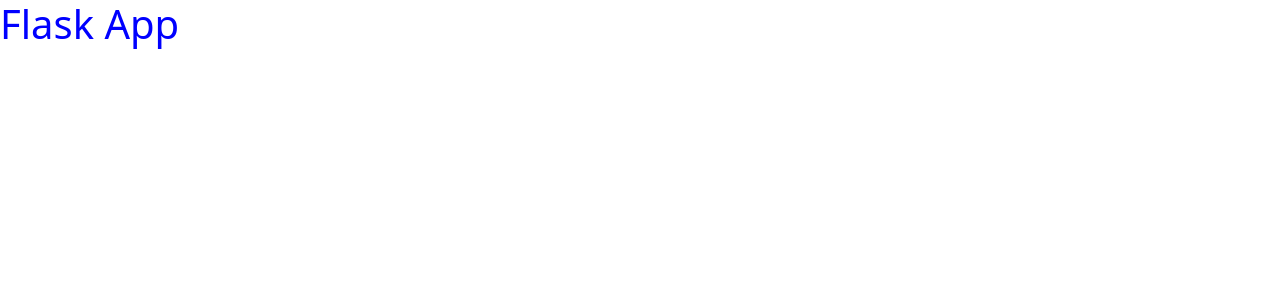
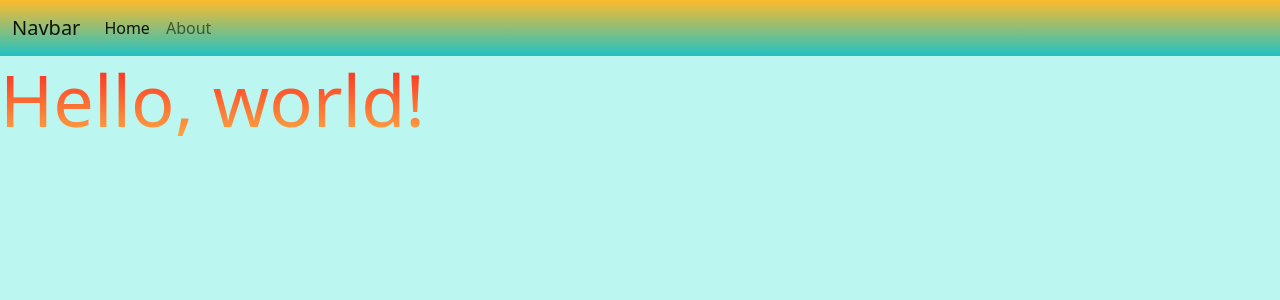
Before and after one commit to takapia95/Flask_app_2, a Flask app: page / in a window 1280 px wide. Shown: the top 300 px of the page. Run offline with Flask 3, Linux system fonts and the light colour scheme.

Commit message:
finished version

```diff
--- a/app.py
+++ b/app.py
@@ -1,4 +1,4 @@
-from flask import Flask, render_template             # import flask framework
+from flask import Flask, render_template, request
 app = Flask(__name__)             # create an app instance
 
 @app.route("/")
@@ -9,6 +9,7 @@ def hello_name(name):              # call method hello_name
     return "Hello "+ name          # which returns "hello + name
 @app.route("/about")
 def about():
-    return render_template("about.html")
+    name = request.args.get('name') if request.args.get('name') else "Hello World!"
+    return render_template("about.html", aboutName=name)
 if __name__ == "__main__":        # when running python app.py
     app.run(debug=True)
--- a/static/css/app.css
+++ b/static/css/app.css
@@ -1,3 +1,11 @@
-h1{
-    color: blue;
-}
+h1 {
+    font-size: 72px;
+    background: -webkit-linear-gradient(#fd1d1d, #fcb045);
+    -webkit-background-clip: text;
+    -webkit-text-fill-color: transparent;
+  }
+.bg {
+    background: linear-gradient(0deg, rgba(34,193,195,1) 0%, rgba(253,187,45,1) 100%)}
+body {
+        background-color: #bbf7f0;
+      }
--- a/templates/index.html
+++ b/templates/index.html
@@ -4,12 +4,15 @@
     <meta charset="utf-8">
     <meta name="viewport" content="width=device-width, initial-scale=1">
 
-    <title>Bootstrap demo</title>
-    <link href="https://cdn.jsdelivr.net/npm/bootstrap@5.3.2/dist/css/bootstrap.min.css" rel="stylesheet" integrity="sha384-T3c6CoIi6uLrA9TneNEoa7RxnatzjcDSCmG1MXxSR1GAsXEV/Dwwykc2MPK8M2HN" crossorigin="anonymous">
+    <link href="https://cdn.jsdelivr.net/npm/bootstrap@5.1.0/dist/css/bootstrap.min.css" rel="stylesheet" integrity="sha384-KyZXEAg3QhqLMpG8r+8fhAXLRk2vvoC2f3B09zVXn8CA5QIVfZOJ3BCsw2P0p/We" crossorigin="anonymous">
     <link rel="stylesheet" href="{{url_for('static',filename='css/app.css')}}">
-</head>
+    <title>Hello, world!</title>
+  </head>
   <body>
-    <h1>Flask App</h1>
-    <script src="https://cdn.jsdelivr.net/npm/bootstrap@5.3.2/dist/js/bootstrap.bundle.min.js" integrity="sha384-C6RzsynM9kWDrMNeT87bh95OGNyZPhcTNXj1NW7RuBCsyN/o0jlpcV8Qyq46cDfL" crossorigin="anonymous"></script>
+    {% extends "template.html" %}
+    {% block content %}
+      <h1>Hello, world!</h1>
+    {% endblock %}
+    <script src="https://cdn.jsdelivr.net/npm/bootstrap@5.1.0/dist/js/bootstrap.bundle.min.js" integrity="sha384-U1DAWAznBHeqEIlVSCgzq+c9gqGAJn5c/t99JyeKa9xxaYpSvHU5awsuZVVFIhvj" crossorigin="anonymous"></script>
   </body>
 </html>
--- /dev/null
+++ b/templates/template.html
@@ -0,0 +1,30 @@
+<!doctype html>
+<html lang="en">
+  <head>
+    <meta charset="utf-8">
+    <meta name="viewport" content="width=device-width, initial-scale=1">
+
+    <link href="https://cdn.jsdelivr.net/npm/bootstrap@5.1.0/dist/css/bootstrap.min.css" rel="stylesheet" integrity="sha384-KyZXEAg3QhqLMpG8r+8fhAXLRk2vvoC2f3B09zVXn8CA5QIVfZOJ3BCsw2P0p/We" crossorigin="anonymous">
+    <link rel="stylesheet" href="{{url_for('static',filename='css/app.css')}}">
+    <title>Template</title>
+  </head>
+  <body>
+    <nav class="navbar navbar-expand-lg navbar-light bg">
+        <div class="container-fluid">
+          <a class="navbar-brand background" href="#">Navbar</a>
+          <button class="navbar-toggler" type="button" data-bs-toggle="collapse" data-bs-target="#navbarNavAltMarkup" aria-controls="navbarNavAltMarkup" aria-expanded="false" aria-label="Toggle navigation">
+            <span class="navbar-toggler-icon"></span>
+          </button>
+          <div class="collapse navbar-collapse" id="navbarNavAltMarkup">
+            <div class="navbar-nav">
+              <a class="nav-link active" aria-current="page" href="{{ url_for('hello') }}">Home</a>
+              <a class="nav-link" href="{{ url_for('about') }}">About</a>
+            </div>
+          </div>
+        </div>
+      </nav>
+      {% block content %}
+      {% endblock %}
+    <script src="https://cdn.jsdelivr.net/npm/bootstrap@5.1.0/dist/js/bootstrap.bundle.min.js" integrity="sha384-U1DAWAznBHeqEIlVSCgzq+c9gqGAJn5c/t99JyeKa9xxaYpSvHU5awsuZVVFIhvj" crossorigin="anonymous"></script>
+  </body>
+</html>
```
Also changed, not shown: templates/about.html (+6 -4 lines).
